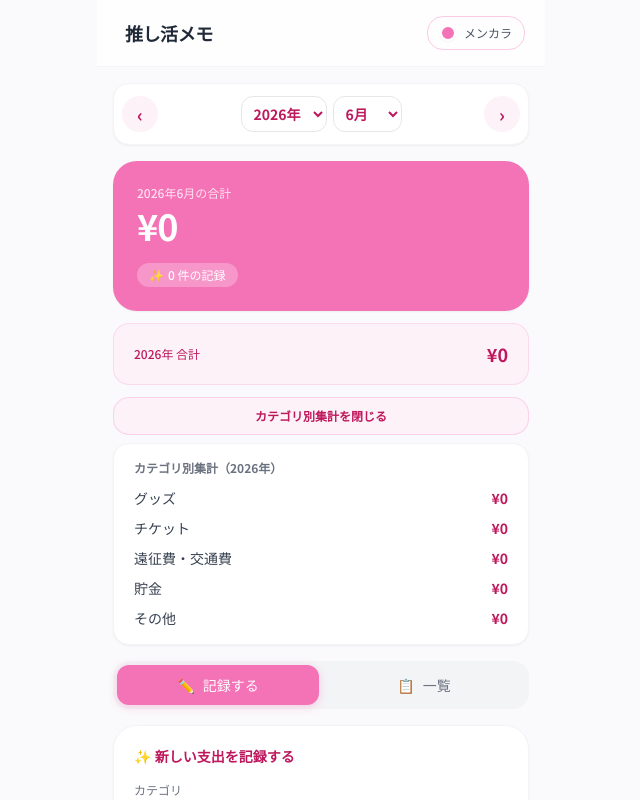
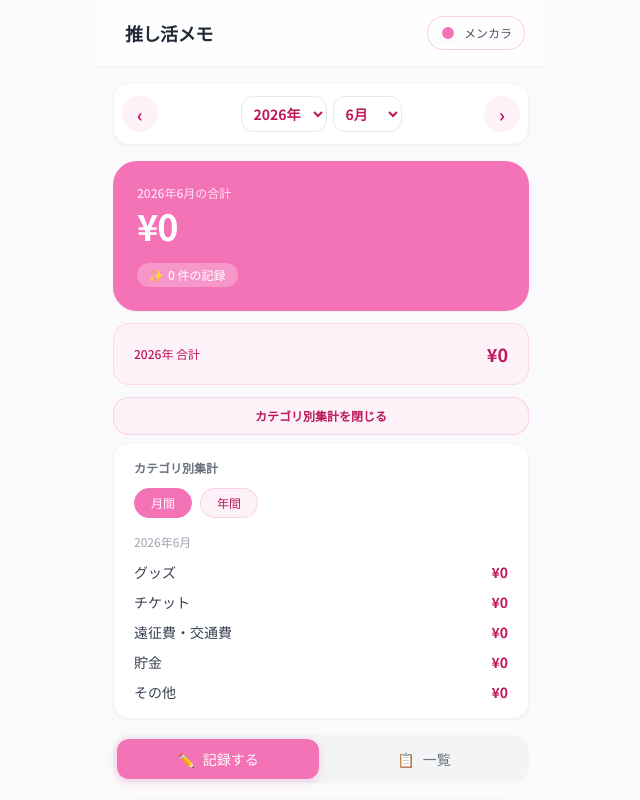
Before and after one commit to r-mitsuka6/oshi-expense-app, a Next.js app: page / in a window 1280 px wide. Both pictures are taken after a click on the button "カテゴリ別集計を見る". Shown: the top 800 px of the page, without its empty margins (319-959 px from the left). Built offline with nearby package versions, Linux system fonts and the light colour scheme.

Commit message:
Fix month selector

```diff
--- a/src/app/page.tsx
+++ b/src/app/page.tsx
@@ -1,3 +1,4 @@
+// src/app/page.tsx
 'use client';
 
 import { useState, useCallback, useEffect, useRef } from 'react';
@@ -87,7 +88,9 @@ export default function Page() {
 
       <CategorySummary
         year={selectedYear}
+        month={selectedMonth}
         categoryTotals={yearCategoryTotals}
+        monthExpenses={monthExpenses}
       />
 
       <TabNav activeTab={activeTab} onChange={handleTabChange} />
--- a/src/components/CategorySummary.tsx
+++ b/src/components/CategorySummary.tsx
@@ -2,17 +2,63 @@
 
 import { useState, memo } from 'react';
 import { useOshiTheme } from '@/context/ThemeContext';
-import { ExpenseCategory } from '@/types';
+import { Expense, ExpenseCategory } from '@/types';
 import { CATEGORY_ORDER } from '@/hooks/useExpenses';
 
+type SummaryMode = 'month' | 'year';
+
 interface CategorySummaryProps {
+  /** 選択中の年（年間集計に使用） */
   year: number;
+  /** 選択中の月（月間集計のラベル表示に使用） */
+  month: number;
+  /** 選択中の年のカテゴリ別合計（useExpenses から受け取る） */
   categoryTotals: Record<ExpenseCategory, number>;
+  /** 選択中の月にフィルタ済みの支出データ（月間集計に使用） */
+  monthExpenses: Expense[];
 }
 
-export const CategorySummary = memo(({ year, categoryTotals }: CategorySummaryProps) => {
+const MODE_LABELS: { id: SummaryMode; label: string }[] = [
+  { id: 'month', label: '月間' },
+  { id: 'year',  label: '年間' },
+];
+
+/** monthExpenses から カテゴリ別合計を算出する */
+const calcMonthCategoryTotals = (
+  expenses: Expense[]
+): Record<ExpenseCategory, number> => {
+  const totals: Record<ExpenseCategory, number> = {
+    'グッズ': 0,
+    'チケット': 0,
+    '遠征費・交通費': 0,
+    '貯金': 0,
+    'その他': 0,
+  };
+  for (const expense of expenses) {
+    totals[expense.category] += expense.amount;
+  }
+  return totals;
+};
+
+export const CategorySummary = memo(({
+  year,
+  month,
+  categoryTotals,
+  monthExpenses,
+}: CategorySummaryProps) => {
   const { currentColor } = useOshiTheme();
-  const [isOpen, setIsOpen] = useState(false);
+  const [isOpen, setIsOpen]     = useState(false);
+  const [mode, setMode]         = useState<SummaryMode>('month');
+
+  // 表示中のモードに応じて集計データを切り替える
+  const displayTotals = mode === 'year'
+    ? categoryTotals
+    : calcMonthCategoryTotals(monthExpenses);
+
+  // ヘッダーのラベル（例:「2026年6月」「2026年」）
+  const periodLabel = mode === 'year'
+    ? `${year}年`
+    : `${year}年${month}月`;
 
   return (
     <div className="mx-4 mt-3">
@@ -33,20 +79,56 @@ export const CategorySummary = memo(({ year, categoryTotals }: CategorySummaryPr
       {/* 集計内容（開いている時だけ表示） */}
       {isOpen && (
         <div className="mt-2 bg-white rounded-2xl border border-gray-100 shadow-sm px-5 py-4">
+
+          {/* タイトル */}
           <p className="text-xs font-bold text-gray-500 mb-3">
-            カテゴリ別集計（{year}年）
+            カテゴリ別集計
           </p>
 
+          {/* 月間・年間 切り替えボタン */}
+          <div className="flex gap-2 mb-4">
+            {MODE_LABELS.map(({ id, label }) => (
+              <button
+                key={id}
+                type="button"
+                onClick={() => setMode(id)}
+                className="px-4 py-1.5 rounded-full text-xs font-medium border transition-all active:scale-95"
+                style={
+                  mode === id
+                    ? {
+                        backgroundColor: currentColor.primary,
+                        borderColor: currentColor.primary,
+                        color: '#ffffff',
+                      }
+                    : {
+                        backgroundColor: currentColor.secondary,
+                        borderColor: currentColor.primary + '40',
+                        color: currentColor.text,
+                      }
+                }
+              >
+                {label}
+              </button>
+            ))}
+          </div>
+
+          {/* 集計期間のラベル */}
+          <p className="text-xs text-gray-400 mb-3">
+            {periodLabel}
+          </p>
+
+          {/* カテゴリ別一覧 */}
           <div className="space-y-2.5">
             {CATEGORY_ORDER.map((category) => (
               <div key={category} className="flex items-center justify-between">
                 <span className="text-sm text-gray-700">{category}</span>
                 <span className="text-sm font-bold" style={{ color: currentColor.text }}>
-                  ¥{categoryTotals[category].toLocaleString('ja-JP')}
+                  ¥{displayTotals[category].toLocaleString('ja-JP')}
                 </span>
               </div>
             ))}
           </div>
+
         </div>
       )}
 
```
